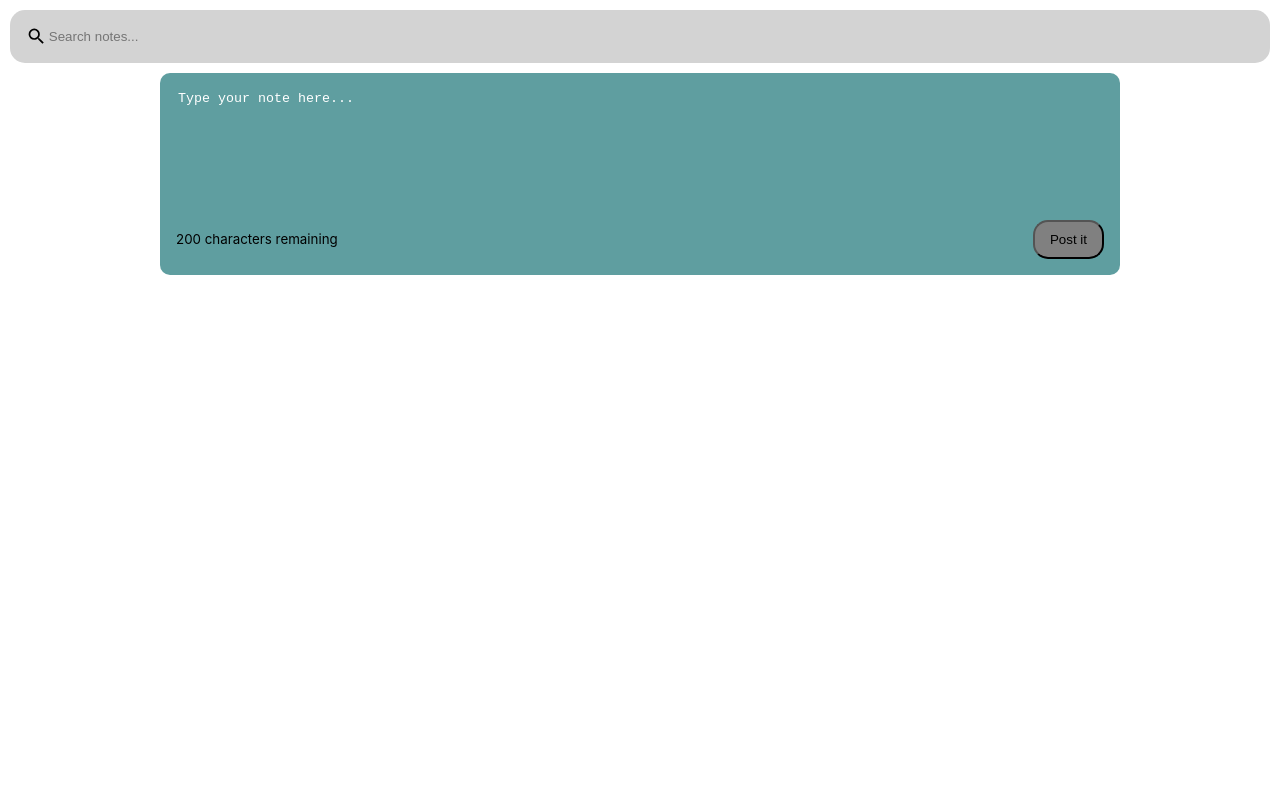
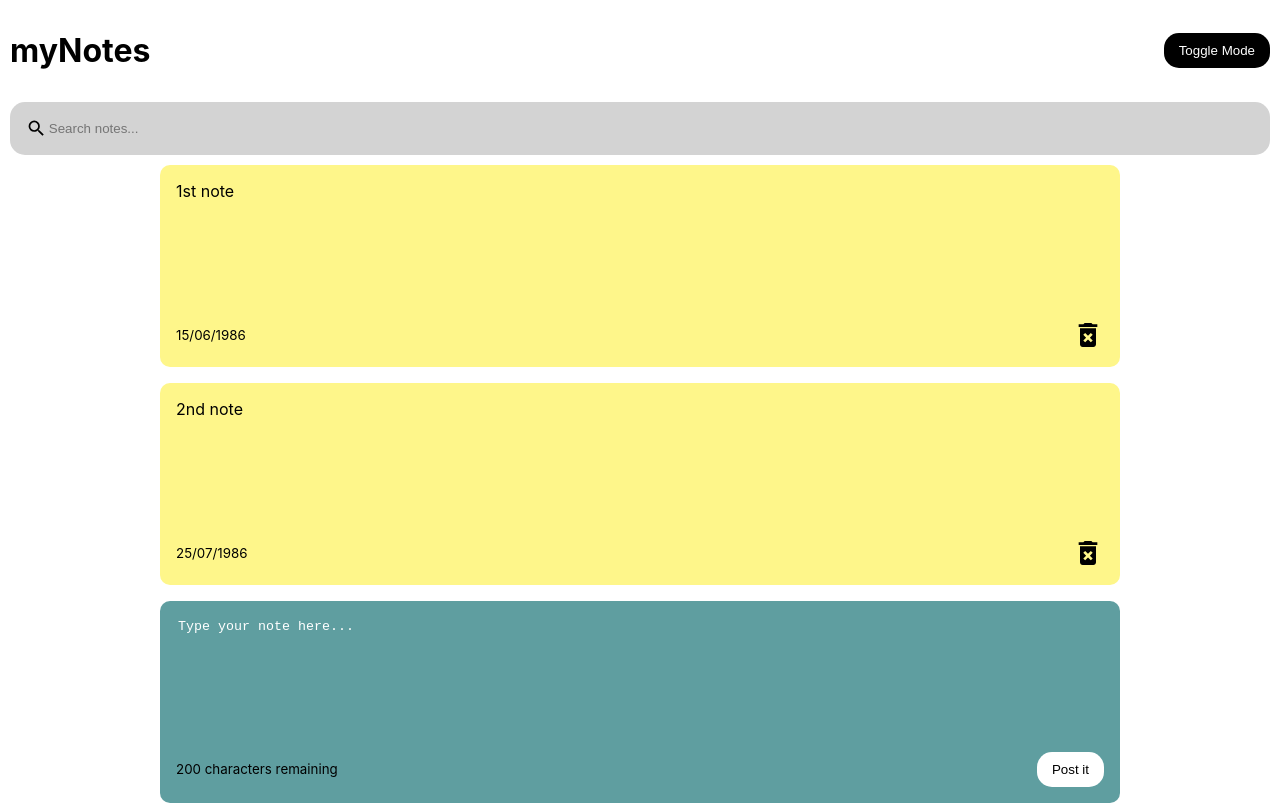
Before and after one commit to krisjwood/react-notes-app, a React (Create React App) app: page / in a window 1280 px wide. Built offline with nearby package versions, Linux system fonts and the light colour scheme.

Commit message:
add header component and css

```diff
--- a/public/index.html
+++ b/public/index.html
@@ -24,7 +24,7 @@
       work correctly both with client-side routing and a non-root public URL.
       Learn how to configure a non-root public URL by running `npm run build`.
     -->
-    <title>React App</title>
+    <title>Post it!</title>
   </head>
   <body>
     <noscript>You need to enable JavaScript to run this app.</noscript>
--- a/src/App.js
+++ b/src/App.js
@@ -1,10 +1,25 @@
+import React from 'react'
+
 import { useState } from "react"
 import NotesList from "./components/NotesList"
 import { nanoid } from 'nanoid'
 import Search from "./components/Search"
+import Header from './components/Header'
 
 const App = () => {
-  const [notes, setNotes] = useState([])
+  const [notes, setNotes] = useState([
+    {
+      id: nanoid(),
+      text: "1st note",
+      date: "15/06/1986"
+    },
+    {
+      id: nanoid(),
+      text: "2nd note",
+      date: "25/07/1986"
+    }
+  ])
+  const [searchText, setSearchText] = useState("")
 
   const AddNote = (text) => {
     const date = new Date()
@@ -24,9 +39,13 @@ const App = () => {
 
   return (
   <>
-  <Search />
+  <Header />
+  <Search handleSearch={setSearchText} />
   <div className="container">
-    <NotesList notes={notes} handleAdd={AddNote} deleteNote={deleteNote} />
+    <NotesList
+      notes={notes.filter((note) => note.text.toLowerCase().includes(searchText))}
+      handleAdd={AddNote}
+      deleteNote={deleteNote} />
   </div>
   </>
   )}
--- /dev/null
+++ b/src/components/Header.js
@@ -0,0 +1,12 @@
+import React from 'react'
+
+const Header = () => {
+    return (
+        <div className="header">
+            <h1>myNotes</h1>
+            <button className="toggleButton">Toggle Mode</button>
+        </div>
+    )
+}
+
+export default Header
--- a/src/components/Note.js
+++ b/src/components/Note.js
@@ -1,3 +1,5 @@
+import React from 'react'
+
 import { MdDeleteForever } from 'react-icons/md'
 
 const Note = ({ id, text, date, deleteNote }) => {
--- a/src/components/NotesList.js
+++ b/src/components/NotesList.js
@@ -1,3 +1,5 @@
+import React from 'react'
+
 import AddNote from './AddNote'
 import Note from './Note'
 
--- a/src/components/Search.js
+++ b/src/components/Search.js
@@ -1,10 +1,14 @@
 import { MdSearch } from "react-icons/md"
 
-const Search = () => {
+const Search = ({ handleSearch }) => {
     return (
         <div className="search">
             <MdSearch className="search-icons" size="1.3em" />
-            <input type="text" placeholder="Search notes..."></input>
+            <input
+                type="text"
+                onChange={(event) => handleSearch(event.target.value)}
+                placeholder="Search notes..."
+            />
         </div>
     )
 }
--- a/src/index.css
+++ b/src/index.css
@@ -44,8 +44,8 @@ textarea::placeholder {
 }
 
 .save {
-  background-color: grey;
-  /* border: none; */
+  background-color: white;
+  border: none;
   border-radius: 15px;
   padding: 10px 15px 10px 15px;
 }
@@ -94,3 +94,23 @@ textarea::placeholder {
 input:focus {
   outline: none;
 }
+
+.toggleButton {
+  border-radius: 15px;
+  padding: 10px 15px 10px 15px;
+  background-color: black;
+  color:white;
+  border: none;
+}
+
+.toggleButton:hover {
+  cursor: pointer;
+  background-color: grey;
+}
+
+.header {
+  display: flex;
+  align-items: center;
+  justify-content: space-between;
+  margin: 10px;
+}
```
